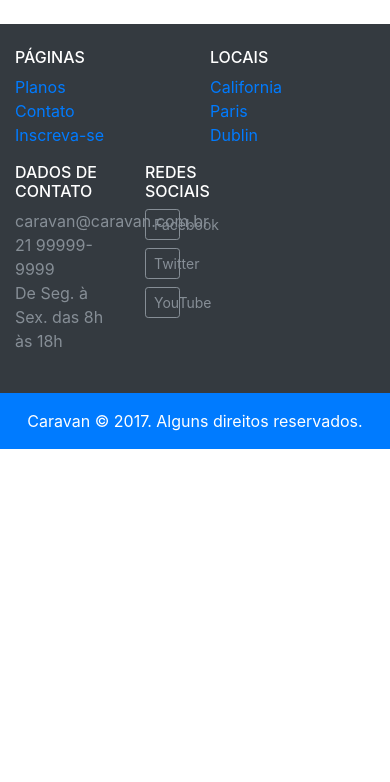
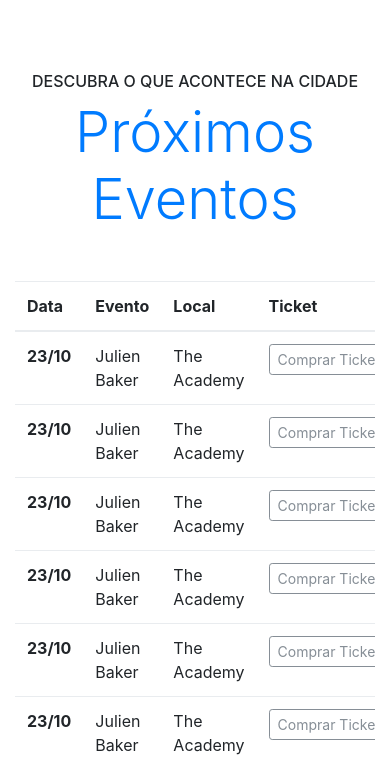
Before and after one commit to Lucas-HMSC/caravan, a plain HTML site: page local.html in a window 390 px wide. Shown: the part 2442-3224 px from the top of the page. Before the commit the page ends 2891 px from the top, so only its background shows below. Drawn offline with Linux system fonts and the light colour scheme.

Commit message:
Table Responsive

```diff
--- a/local.html
+++ b/local.html
@@ -98,7 +98,74 @@
     </div>
   </section>
 
-  <footer class='bg-dark text-white'>
+  <section class="container">
+    <div class='text-center my-5'>
+      <span class='h6 d-block'>DESCUBRA O QUE ACONTECE NA CIDADE</span>
+      <h1 class='display-4 text-primary'>Próximos Eventos</h1>
+    </div>
+    <table class="table table-hover table-responsive-md">
+      <thead>
+        <tr>
+          <th scope="col">Data</th>
+          <th scope="col">Evento</th>
+          <th scope="col">Local</th>
+          <th scope="col">Ticket</th>
+        </tr>
+      </thead>
+      <tbody>
+        <tr>
+          <th scope="row">23/10</th>
+          <td>Julien Baker</td>
+          <td>The Academy</td>
+          <td>
+            <a href="#" class="btn btn-outline-secondary btn-sm">Comprar Ticket</a>
+          </td>
+        </tr>
+        <tr>
+          <th scope="row">23/10</th>
+          <td>Julien Baker</td>
+          <td>The Academy</td>
+          <td>
+            <a href="#" class="btn btn-outline-secondary btn-sm">Comprar Ticket</a>
+          </td>
+        </tr>
+        <tr>
+          <th scope="row">23/10</th>
+          <td>Julien Baker</td>
+          <td>The Academy</td>
+          <td>
+            <a href="#" class="btn btn-outline-secondary btn-sm">Comprar Ticket</a>
+          </td>
+        </tr>
+        <tr>
+          <th scope="row">23/10</th>
+          <td>Julien Baker</td>
+          <td>The Academy</td>
+          <td>
+            <a href="#" class="btn btn-outline-secondary btn-sm">Comprar Ticket</a>
+          </td>
+        </tr>
+        <tr>
+          <th scope="row">23/10</th>
+          <td>Julien Baker</td>
+          <td>The Academy</td>
+          <td>
+            <a href="#" class="btn btn-outline-secondary btn-sm">Comprar Ticket</a>
+          </td>
+        </tr>
+        <tr>
+          <th scope="row">23/10</th>
+          <td>Julien Baker</td>
+          <td>The Academy</td>
+          <td>
+            <a href="#" class="btn btn-outline-secondary btn-sm">Comprar Ticket</a>
+          </td>
+        </tr>
+      </tbody>
+    </table>
+  </section>
+
+  <footer class='bg-dark text-white mt-5'>
     <div class="container py-4">
       <div class="row">
         <div class="col-md-3 col-6">
```
Also changed, not shown: index.html (+1 -1 lines).
